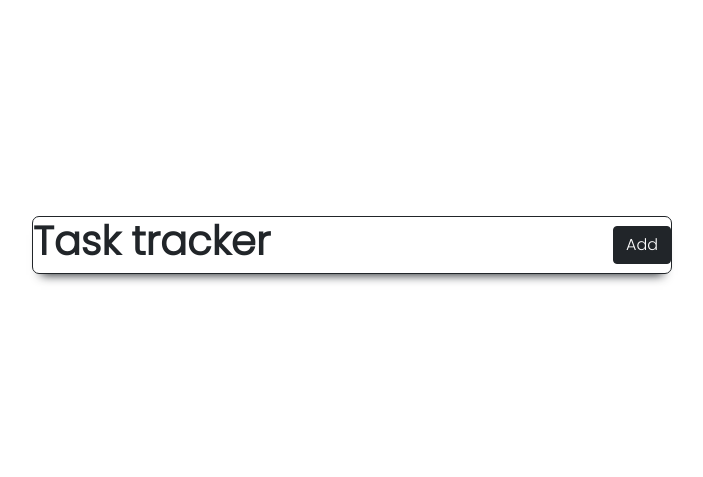
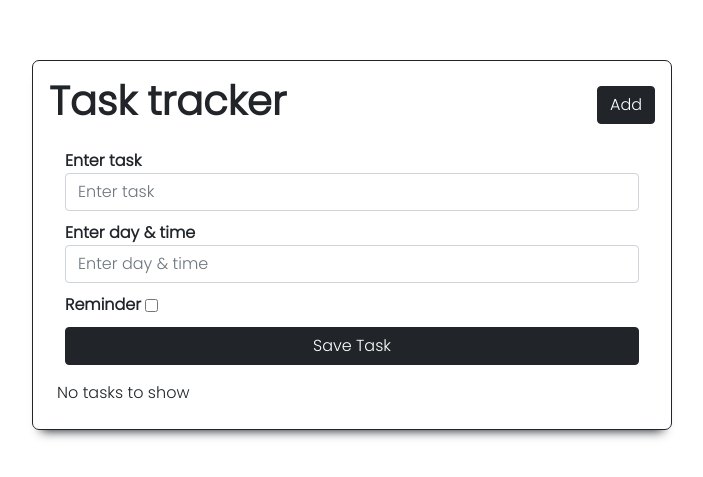
Before and after one commit to MarcieBell/react-crash-course-traversy, a React (Create React App) app: page / in a window 1280 px wide. Shown: the part 155-632 px from the top of the page, without its empty margins (288-991 px from the left). Built offline with nearby package versions, Linux system fonts and the light colour scheme.

Commit message:
+ Methods for deleting & toggling task + States for containing task data & task form state

```diff
--- a/src/App.js
+++ b/src/App.js
@@ -1,13 +1,56 @@
-import React from "react";
 import "./style/style.css";
+import Tasks from "./components/Tasks";
+import React, { useState } from 'react';
 import Header from "./components/Header";
+import AddTask from "./components/AddTask";
 
 function App() {
-  return (
-    <div className="app border border-dark">
-      <Header/>
-    </div>
-  );
+
+    //TASKS
+    const [tasks, setTasks] = useState([]);                           //SETS TASKS STATE
+    const [taskFormState, setTaskFormState] = useState(false);      //SETS TASK FORM STATE
+
+    /**
+     * FUNCTION : deleteTask(id)
+     * FUNCTIONALITY : DELETING/REMOVING TASKS FROM THE TASK STATE WITH A PARTICULAR ID
+     * @param {*} id : ID OF THE TASK WHICH NEEDS TO BE DELETED
+     * @returns : UNDEFINED
+     */
+    const deleteTask = (id) => {
+        tasks.filter((task) => {
+            setTasks(tasks.filter((task, index, array) => {
+                if(task.id!==id)
+                    return task;
+            }));
+        });
+    };
+
+    /**
+     * FUNCTION : toggleTask(id)
+     * FUNCTIONALITY : TOGGLE THE REMINDER VALUE OF TASKS
+     * @param {*} id : ID OF THE TOGGLED TASK
+     * @returns : UNDEFINED
+     */
+    const toggleTask = (id) =>{
+        setTasks(
+            tasks.map((task) => {
+                if(task.id === id)  task.reminder = !task.reminder;
+                return task
+            }
+        ));
+    };
+
+    return (
+        <div className="app border border-dark p-3">
+            <Header taskFormState={taskFormState} setTaskFormState={setTaskFormState}/>
+            {<AddTask tasks={tasks} setTasks={setTasks} />}
+            {
+                tasks.length>0?
+                <Tasks tasks={tasks} setTasks={setTasks} onDelete={deleteTask} onToggle={toggleTask} className="mt-3"/>:
+                <div className="m-2">No tasks to show</div>
+            }
+        </div>
+    );
 }
 
 export default App;
```
